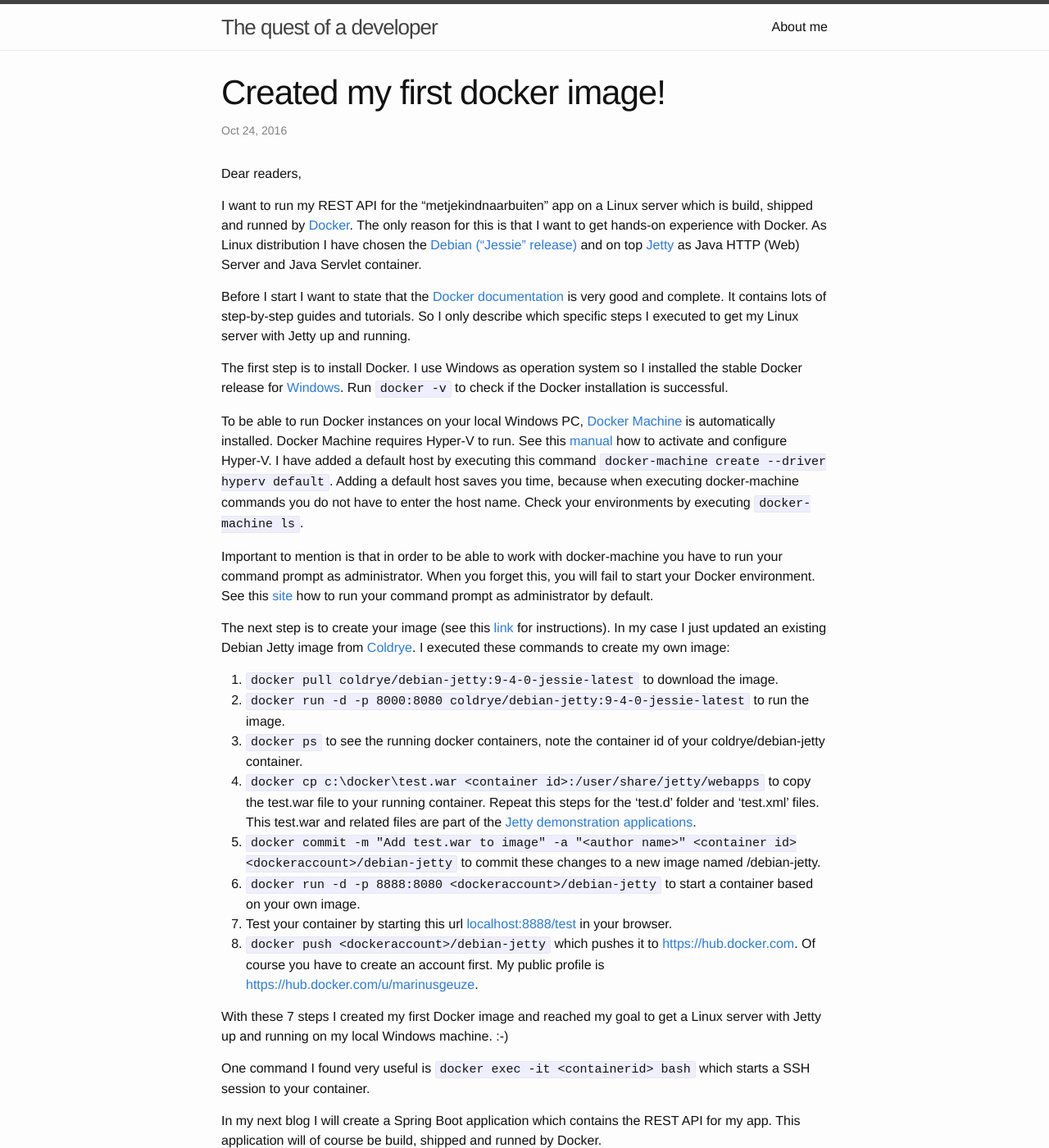
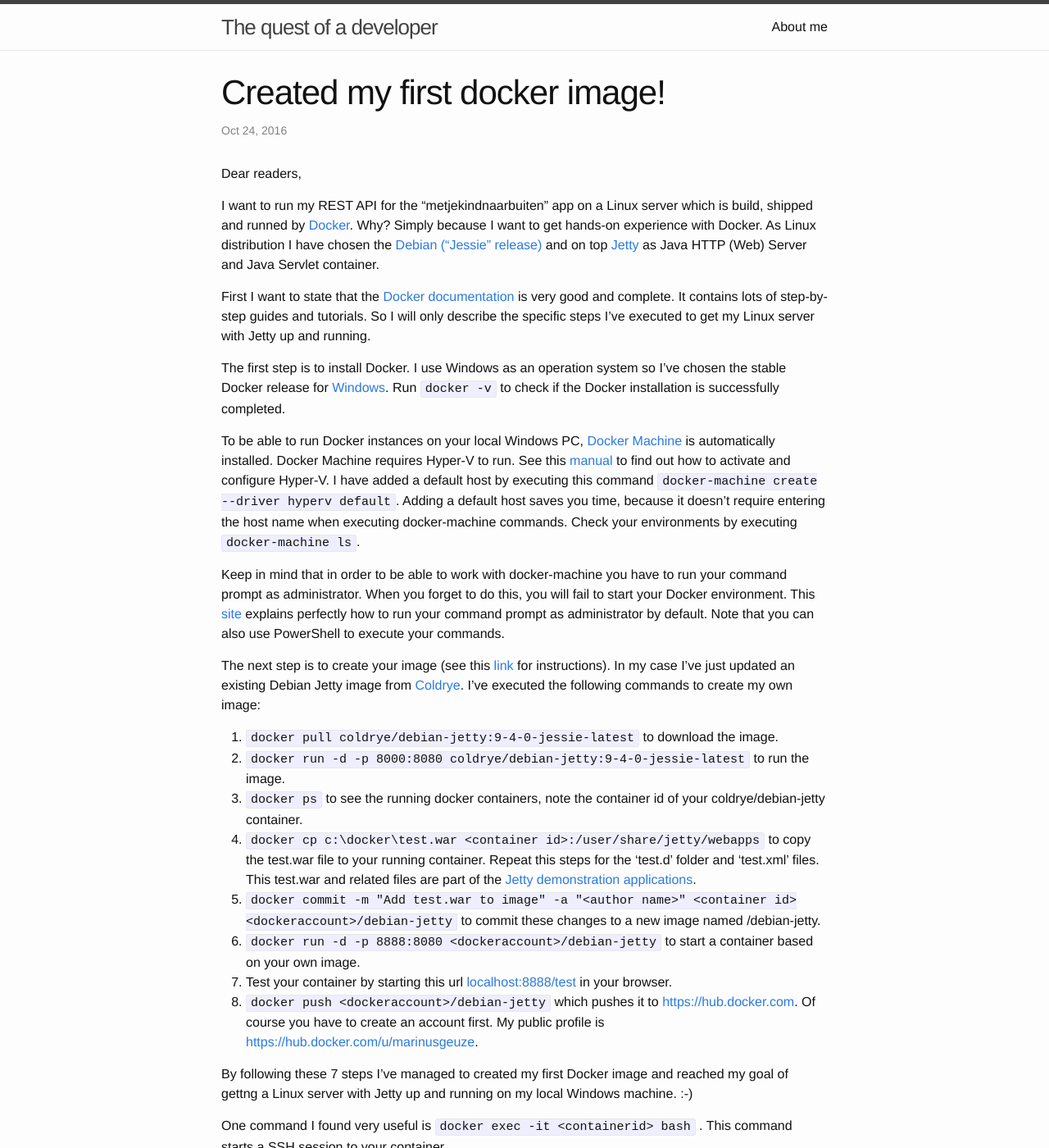
Before and after one commit to marinusgeuze/developerquest, a Jekyll site: the page built from _posts/2016-10-24-blog5.markdown, in a window 1280 px wide and 1400 px high. Shown: the whole window at 82% size. Built offline with Jekyll 4.4.1, drawn with Linux system fonts in a browser that asks for light colours; some of the changed text lies outside the part shown.

Commit message:
Review Monika on blog 5

````diff
--- a/_posts/2016-10-24-blog5.markdown
+++ b/_posts/2016-10-24-blog5.markdown
@@ -9,17 +9,17 @@ published: true
 
 Dear readers,
 
-I want to run my REST API for the "metjekindnaarbuiten" app on a Linux server which is build, shipped and runned by [Docker](https://www.docker.com). The only reason for this is that I want to get hands-on experience with Docker. As Linux distribution I have chosen the [Debian ("Jessie" release)](https://www.debian.org) and on top [Jetty](http://www.eclipse.org/jetty) as Java HTTP (Web) Server and Java Servlet container.
+I want to run my REST API for the "metjekindnaarbuiten" app on a Linux server which is build, shipped and runned by [Docker](https://www.docker.com). Why? Simply because I want to get hands-on experience with Docker. As Linux distribution I have chosen the [Debian ("Jessie" release)](https://www.debian.org) and on top [Jetty](http://www.eclipse.org/jetty) as Java HTTP (Web) Server and Java Servlet container.
 
-Before I start I want to state that the [Docker documentation](https://docs.docker.com) is very good and complete. It contains lots of step-by-step guides and tutorials. So I only describe which specific steps I executed to get my Linux server with Jetty up and running.
+First I want to state that the [Docker documentation](https://docs.docker.com) is very good and complete. It contains lots of step-by-step guides and tutorials. So I will only describe the specific steps I've executed to get my Linux server with Jetty up and running.
 
-The first step is to install Docker. I use Windows as operation system so I installed the stable Docker release for [Windows](https://docs.docker.com/docker-for-windows). Run ```docker -v``` to check if the Docker installation is successful.
+The first step is to install Docker. I use Windows as an operation system so I've chosen the stable Docker release for [Windows](https://docs.docker.com/docker-for-windows). Run ```docker -v``` to check if the Docker installation is successfully completed.
 
-To be able to run Docker instances on your local Windows PC, [Docker Machine](https://docs.docker.com/machine) is automatically installed. Docker Machine requires Hyper-V to run. See this [manual](https://docs.docker.com/machine/drivers/hyper-v) how to activate and configure Hyper-V. I have added a default host by executing this command ```docker-machine create --driver hyperv default```. Adding a default host saves you time, because when executing docker-machine commands you do not have to enter the host name. Check your environments by executing ```docker-machine ls```.
+To be able to run Docker instances on your local Windows PC, [Docker Machine](https://docs.docker.com/machine) is automatically installed. Docker Machine requires Hyper-V to run. See this [manual](https://docs.docker.com/machine/drivers/hyper-v) to find out how to activate and configure Hyper-V. I have added a default host by executing this command ```docker-machine create --driver hyperv default```. Adding a default host saves you time, because it doesn't require entering the host name when executing docker-machine commands. Check your environments by executing ```docker-machine ls```.
 
-Important to mention is that in order to be able to work with docker-machine you have to run your command prompt as administrator. When you forget this, you will fail to start your Docker environment. See this [site](https://www.cnet.com/how-to/always-run-a-program-in-administrator-mode-in-windows-10) how to run your command prompt as administrator by default.
+Keep in mind that in order to be able to work with docker-machine you have to run your command prompt as administrator. When you forget to do this, you will fail to start your Docker environment. This [site](https://www.cnet.com/how-to/always-run-a-program-in-administrator-mode-in-windows-10) explains perfectly how to run your command prompt as administrator by default. Note that you can also use PowerShell to execute your commands.
 
-The next step is to create your image (see this [link](https://docs.docker.com/engine/tutorials/dockerimages) for instructions). In my case I just updated an existing Debian Jetty image from [Coldrye](https://github.com/coldrye-docker/coldrye-debian-jetty). I executed these commands to create my own image:
+The next step is to create your image (see this [link](https://docs.docker.com/engine/tutorials/dockerimages) for instructions). In my case I've just updated an existing Debian Jetty image from [Coldrye](https://github.com/coldrye-docker/coldrye-debian-jetty). I've executed the following commands to create my own image:
 
  1. ```docker pull coldrye/debian-jetty:9-4-0-jessie-latest``` to download the image.
  2. ```docker run -d -p 8000:8080 coldrye/debian-jetty:9-4-0-jessie-latest``` to run the image.
@@ -30,11 +30,11 @@ The next step is to create your image (see this [link](https://docs.docker.com/e
  7. Test your container by starting this url [localhost:8888/test](localhost:8888/test) in your browser.
  7. ```docker push <dockeraccount>/debian-jetty``` which pushes it to [https://hub.docker.com](https://hub.docker.com). Of course you have to create an account first. My public profile is [https://hub.docker.com/u/marinusgeuze](https://hub.docker.com/u/marinusgeuze).
 
-With these 7 steps I created my first Docker image and reached my goal to get a Linux server with Jetty up and running on my local Windows machine. :-)
+By following these 7 steps I've managed to created my first Docker image and reached my goal of gettng a Linux server with Jetty up and running on my local Windows machine. :-)
 
-One command I found very useful is ```docker exec -it <containerid> bash``` which starts a SSH session to your container.
+One command I found very useful is ```docker exec -it <containerid> bash``` . This command starts a SSH session to your container.
 
-In my next blog I will create a Spring Boot application which contains the REST API for my app. This application will of course be build, shipped and runned by Docker.
+In my next blog I will create a Spring Boot application which contains the REST API for my app. This application will be build, shipped and runned by Docker.
 
 **Reminder:** My goal is to learn therefore feedback, comments and questions about this blog or related code are very welcome.
 
````
